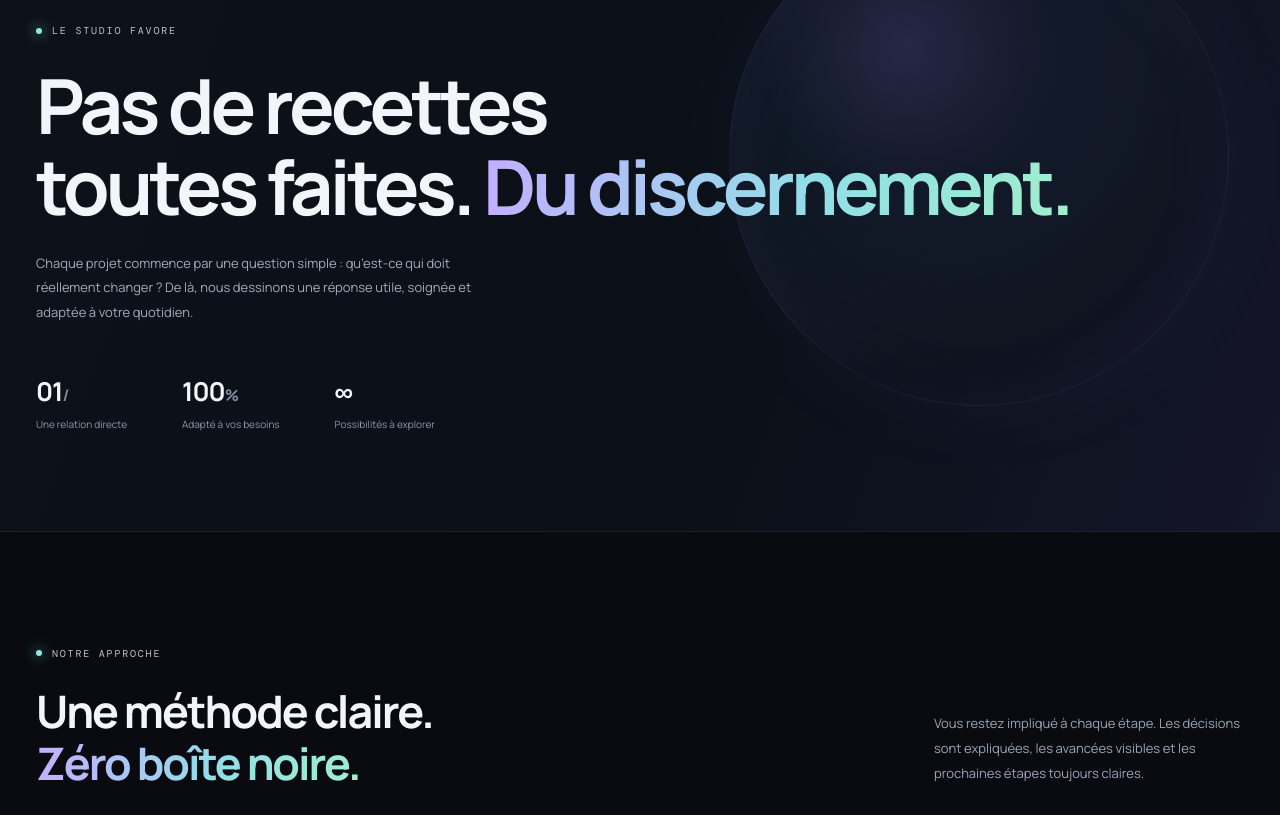
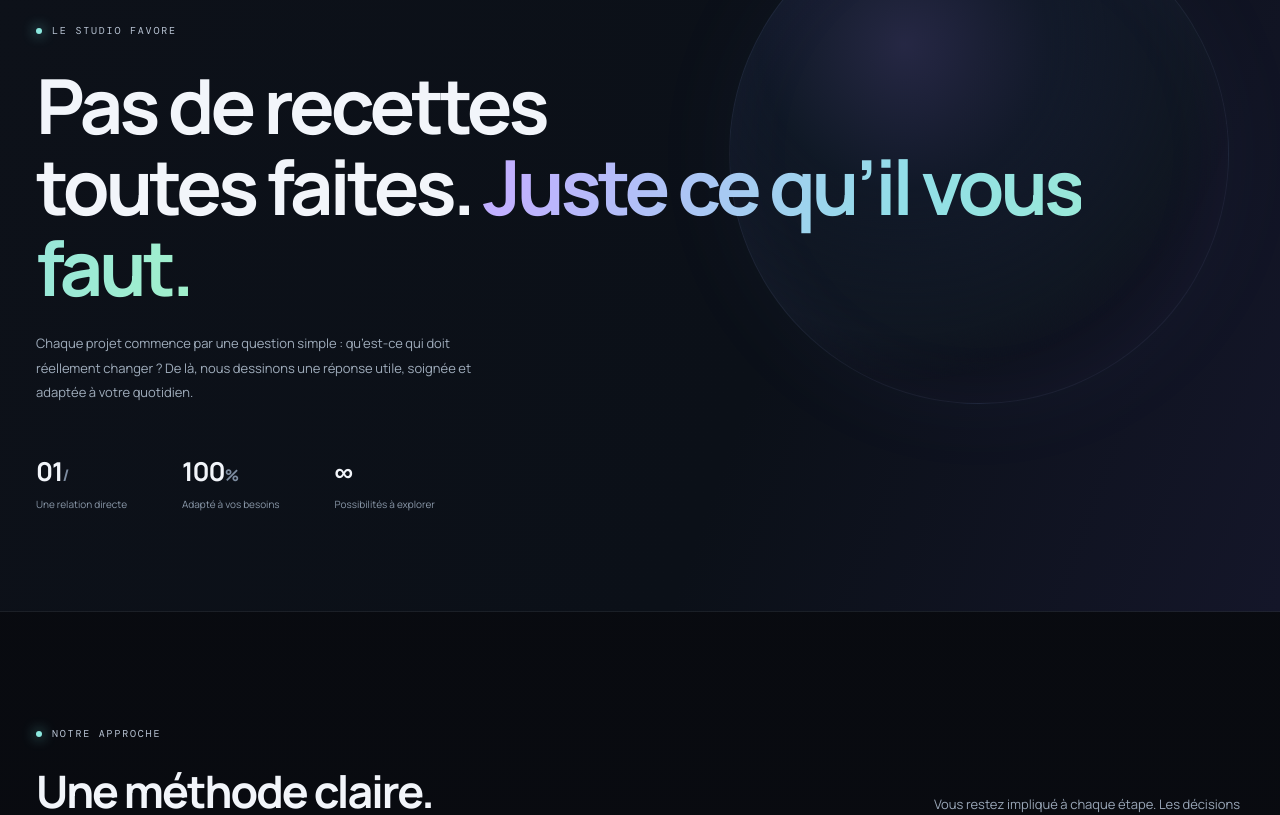
Before and after one commit to deen-tag/Favore, a Next.js app: page / in a window 1280 px wide. Shown: the part 1500-2315 px from the top of the page. Built offline with nearby package versions, Linux system fonts and the light colour scheme.

Commit message:
Favore v18 textes

```diff
--- a/app/site.tsx
+++ b/app/site.tsx
@@ -31,8 +31,8 @@ export default function Site(){
    <motion.div className="hero-visual hero-image-visual" style={{y:heroY}}><div className="scene-frame hero-image-frame"><img src="/images/favore-hero.webp" alt="Ordinateur et smartphone présentant des interfaces numériques dans un studio sombre éclairé de violet et de turquoise"/><div className="hero-image-vignette"/></div></motion.div>
   </section>
   <section className="services section wrap" id="services" aria-labelledby="services-title"><div className="section-intro"><div className="eyebrow"><span className="eyebrow-dot"/> NOS EXPERTISES</div><h2 id="services-title">Le bon outil.<br/><span className="muted">Pour le bon</span><br/><span className="gradient-text">problème.</span></h2><p>Pas de technologie pour faire joli. Nous choisissons la bonne réponse à votre besoin : une présence web, un produit utile ou un système qui vous simplifie vraiment la vie.</p><a className="text-link" href="#contact">Parlons de vos idées <span>↗</span></a></div><div className="service-grid">{services.map((s,i)=>{const Icon=s.icon;return <motion.article className="service-card" key={s.title} initial={{opacity:0,y:26}} whileInView={{opacity:1,y:0}} viewport={{once:true,amount:.2}} transition={{duration:.55,delay:i*.1}}><div className="card-top"><span className="service-icon"><Icon size={20}/></span><span className="service-number">{s.n}</span></div><h3>{s.title}</h3><p>{s.desc}</p><div className={`card-art card-art-image ${s.visual}`} aria-hidden="true"><img src={s.visual === "browser" ? "/images/favore-web.webp" : s.visual === "phone" ? "/images/favore-apps.webp" : "/images/favore-workflow.webp"} alt="" loading="lazy" decoding="async" /></div><div className="card-bottom"><span>{s.tag}</span><a href="#contact" aria-label={`Parler de ${s.title}`}><ArrowUpRight size={18}/></a></div></motion.article>})}</div></section>
-  <section className="manifesto" id="studio"><div className="manifesto-noise"/><div className="manifesto-inner wrap"><div className="eyebrow"><span className="eyebrow-dot"/> LE STUDIO FAVORE</div><h2>Pas de recettes<br/>toutes faites. <span className="gradient-text">Du discernement.</span></h2><p>Chaque projet commence par une question simple : qu’est-ce qui doit réellement changer ? De là, nous dessinons une réponse utile, soignée et adaptée à votre quotidien.</p><div className="manifesto-stats"><div><b>01<span>/</span></b><small>Une relation directe</small></div><div><b>100<span>%</span></b><small>Adapté à vos besoins</small></div><div><b>∞</b><small>Possibilités à explorer</small></div></div></div><div className="manifesto-orb"/></section>
-  <section className="approach section wrap" id="approche" aria-labelledby="approach-title"><div className="approach-heading"><div><div className="eyebrow"><span className="eyebrow-dot"/> NOTRE APPROCHE</div><h2 id="approach-title">Une méthode claire.<br/><span className="gradient-text">Zéro boîte noire.</span></h2></div><p>Vous restez impliqué à chaque étape. Les décisions sont expliquées, les avancées visibles et les prochaines étapes toujours claires.</p></div><div className="steps">{steps.map((s,i)=>{const Icon=s.icon;return <motion.div className="step" key={s.title} initial={{opacity:0,y:20}} whileInView={{opacity:1,y:0}} viewport={{once:true}} transition={{delay:i*.1}}><div className="step-icon"><Icon size={19}/><span>0{i+1}</span></div><h3>{s.title}</h3><p>{s.desc}</p>{i<3&&<div className="step-arrow">↗</div>}</motion.div>})}</div></section>
+  <section className="manifesto" id="studio"><div className="manifesto-noise"/><div className="manifesto-inner wrap"><div className="eyebrow"><span className="eyebrow-dot"/> LE STUDIO FAVORE</div><h2>Pas de recettes<br/>toutes faites. <span className="gradient-text">Juste ce qu’il vous faut.</span></h2><p>Chaque projet commence par une question simple : qu’est-ce qui doit réellement changer ? De là, nous dessinons une réponse utile, soignée et adaptée à votre quotidien.</p><div className="manifesto-stats"><div><b>01<span>/</span></b><small>Une relation directe</small></div><div><b>100<span>%</span></b><small>Adapté à vos besoins</small></div><div><b>∞</b><small>Possibilités à explorer</small></div></div></div><div className="manifesto-orb"/></section>
+  <section className="approach section wrap" id="approche" aria-labelledby="approach-title"><div className="approach-heading"><div><div className="eyebrow"><span className="eyebrow-dot"/> NOTRE APPROCHE</div><h2 id="approach-title">Une méthode claire.<br/><span className="gradient-text">Zéro surprise.</span></h2></div><p>Vous restez impliqué à chaque étape. Les décisions sont expliquées, les avancées visibles et les prochaines étapes toujours claires.</p></div><div className="steps">{steps.map((s,i)=>{const Icon=s.icon;return <motion.div className="step" key={s.title} initial={{opacity:0,y:20}} whileInView={{opacity:1,y:0}} viewport={{once:true}} transition={{delay:i*.1}}><div className="step-icon"><Icon size={19}/><span>0{i+1}</span></div><h3>{s.title}</h3><p>{s.desc}</p>{i<3&&<div className="step-arrow">↗</div>}</motion.div>})}</div></section>
   <section className="contact-band" id="contact" aria-labelledby="contact-title"><div className="contact-orb"/><div className="contact-inner wrap"><div><div className="eyebrow"><span className="eyebrow-dot"/> ET SI ON EN PARLAIT ?</div><h2 id="contact-title">Et si on faisait<br/>quelque chose de <span className="gradient-text">juste ?</span></h2><p>Parlez-nous de votre idée, de votre irritant ou de votre ambition. On commence par écouter, puis on voit ensemble ce qui a du sens.</p><p className="contact-mail">Ou écrivez-nous directement : <a href="mailto:bonjour@favore.fr">bonjour@favore.fr</a></p></div><a className="button button-primary" href="mailto:bonjour@favore.fr?subject=Parlons%20de%20mon%20projet">Discutons de votre projet <MoveUpRight size={18}/></a></div></section>
   <footer className="footer wrap"><div className="footer-top"><div><Logo/><p>Vos projets digitaux.<br/>Notre expertise, sans le superflu.</p></div><div className="footer-links"><a href="#services">Expertises</a><a href="#approche">Notre approche</a><a href="#studio">Le studio</a><a href="mailto:bonjour@favore.fr">Contact</a></div><a className="back-top" href="#accueil">Retour en haut ↑</a></div><div className="footer-bottom"><span>© {new Date().getFullYear()} Favore. Tous droits réservés.</span><span>Imaginé avec intention. Développé avec précision.</span></div></footer>
  </main>
```
